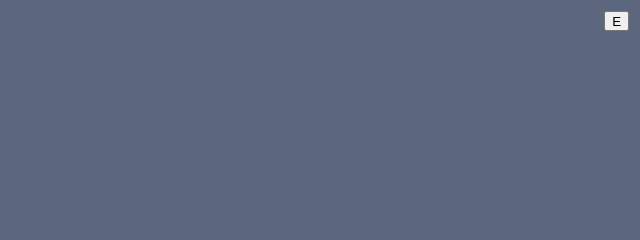
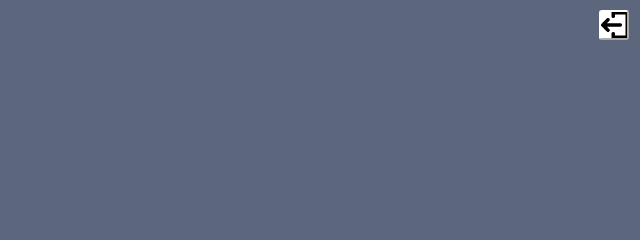
Before and after one commit to Grupo10-1ads-A/INNO, a website: page site/dashboard/dashboard.html in a window 1280 px wide. Shown: the top 240 px of the page, 640-1280 px from the left. Drawn offline with nearby package versions, Linux system fonts and the light colour scheme.

Commit message:
estilização do botao-exit

```diff
--- a/site/dashboard/dashboard.html
+++ b/site/dashboard/dashboard.html
@@ -42,9 +42,9 @@
                     <button><-</button>
 
                     <h1 id="h1_setor"></h1>
-
-                    <button onclick="logout()">E</button>
-
+                    <div class="botao-exit">
+                        <button onclick="logout()"></button>
+                    </div>
                 </div>
 
                 <div id="div_campo">
--- a/site/dashboard/styleDash.css
+++ b/site/dashboard/styleDash.css
@@ -126,3 +126,12 @@ body{
     font-size: 20px;
     text-align: center;
 }
+.navbar .botao-exit button{
+    margin-top: 8px;
+    background-image: url(../public/assets/icons/exit-botao\ 1.png);
+    background-color: white;
+    width: 30px;
+    height: 30px;
+    border-color: white;
+    border-radius: 3px;
+}
```
Also changed, not shown: site/public/assets/icons/exit-botao 1.png (added), site/public/assets/icons/exit-botao.png (added).
